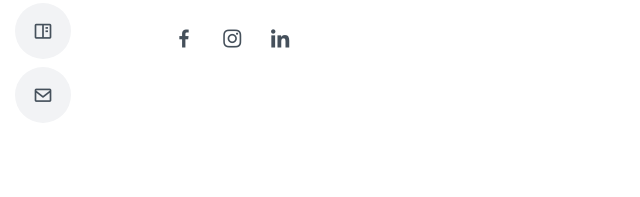
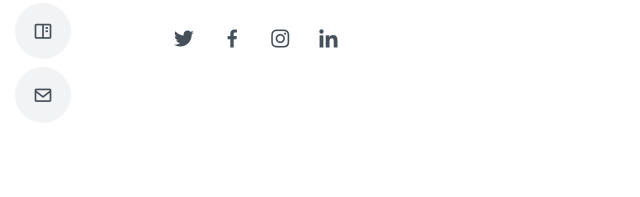
Before and after one commit to omkarugale7/MyResume, a plain HTML site: page index.html in a window 1280 px wide. Shown: the part 429-626 px from the top of the page, 0-640 px from the left. Drawn offline with nearby package versions, Linux system fonts and the light colour scheme.

Commit message:
Update index.html

```diff
--- a/index.html
+++ b/index.html
@@ -62,7 +62,7 @@
       <h1>Omkar Ugale</h1>
       <p>I'm <span class="typed" data-typed-items="Web-Developer,Coder"></span></p>
       <div class="social-links">
-
+        <a href="https://twitter.com/OmkarUgale9" class="twitter" target="_blank"><i class="bx bxl-twitter"></i></a>
         <a href="https://www.facebook.com/profile.php?id=100009057185603" class="facebook" target="_blank"><i class="bx bxl-facebook"></i></a>
         <a href="https://www.instagram.com/omkarugale27/" class="instagram"><i class="bx bxl-instagram" target="_blank"></i></a>
         <!-- <a href="#" class="google-plus"><i class="bx bxl-skype"></i></a> -->
```
